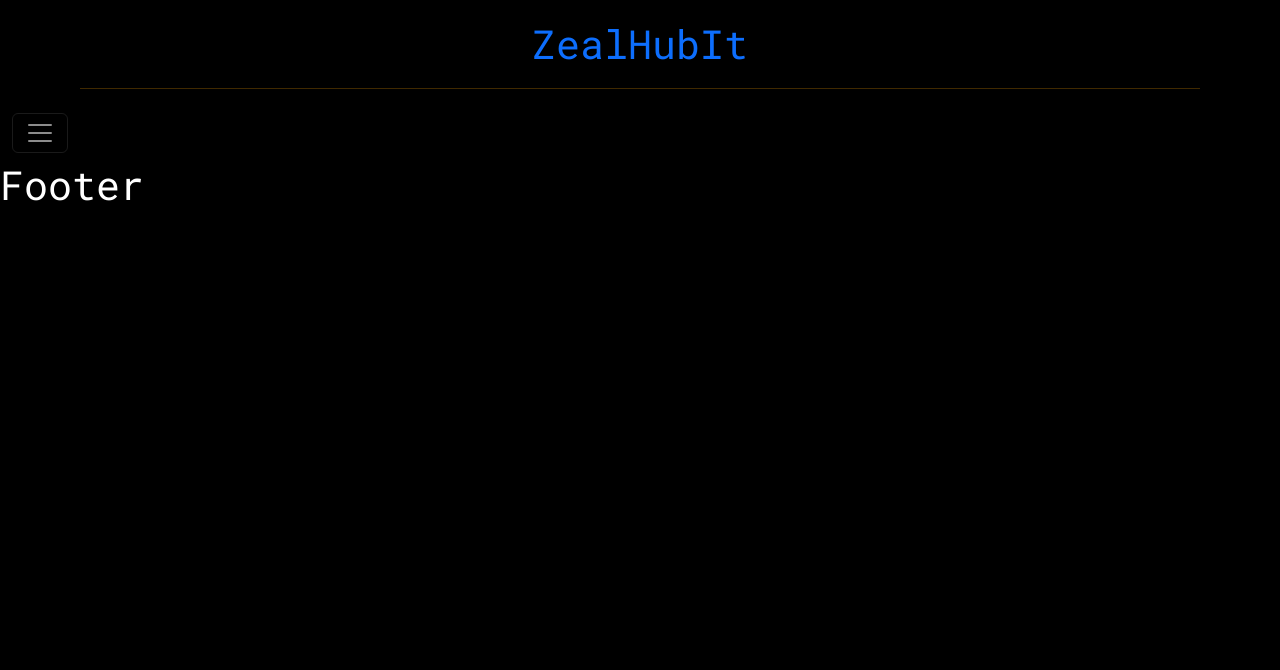
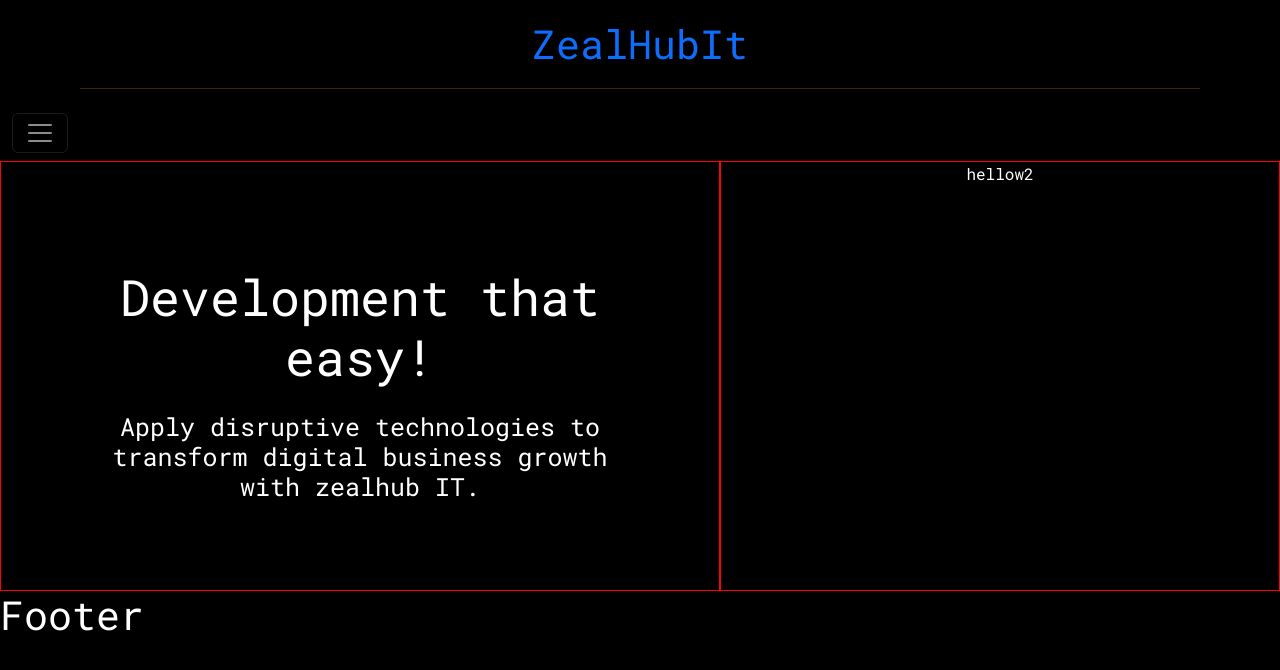
Before and after one commit to Eddi1995/zealHubIt, a React (Create React App) app in the folder zealhubit-app/: page / in a window 1280 px wide. Before the commit this address had no page. Shown: the top 670 px of the page. Built offline with nearby package versions, Linux system fonts and the light colour scheme.

Commit message:
some changes

```diff
--- a/zealhubit-app/src/App.js
+++ b/zealhubit-app/src/App.js
@@ -19,8 +19,8 @@ function App() {
    <Header/>
    <Nav/>
    <Router/>
-   {/* <Home/>
-   <Services/>
+   <Home/>
+  {/*<Services/>
    <Customers/>
    <Career/>
    <Faq/>
--- a/zealhubit-app/src/Components/Home/Home.js
+++ b/zealhubit-app/src/Components/Home/Home.js
@@ -1,10 +1,20 @@
-
+import mainstyle from "./Home.module.css"
 
 
 function Home(){
     return(
         <>
-        <h1>Home</h1>
+       <main class={mainstyle.mainParent}>   {/* parent */}
+            <div>      {/* child1 */}
+            <h2>Development that easy!</h2>
+            <h5>Apply disruptive technologies to transform digital business growth with zealhub IT.</h5>
+
+            </div>
+            <div>      {/* child2 */}
+            hellow2
+
+            </div>
+        </main>
         </>
     )
 }
--- a/zealhubit-app/src/Components/Home/Home.module.css
+++ b/zealhubit-app/src/Components/Home/Home.module.css
@@ -0,0 +1,26 @@
+
+
+.mainParent{
+    display: flex;
+    flex-wrap: wrap;
+}
+
+.mainParent >div:first-child{
+    flex: 1;
+    border: 1px solid red;
+    text-align: center;
+    padding: 80px;
+}
+.mainParent >div:first-child h2{
+   font-size: 50px;
+   margin: 25px;
+   border: 1px solid rec;
+}
+.mainParent >div:first-child h5{
+    font-size: 25px;
+ }
+.mainParent >div:nth-child(2){
+    flex: 1;
+    border: 1px solid red;
+    text-align: center;
+}
--- a/zealhubit-app/src/Components/Nav/Nav.module.css
+++ b/zealhubit-app/src/Components/Nav/Nav.module.css
@@ -21,6 +21,7 @@
 .ulcontroling li a{
   background-color: white;
   text-decoration: none;
+  color: black;
 }
 .ulcontroling li a:hover{
     color: orange;
```
